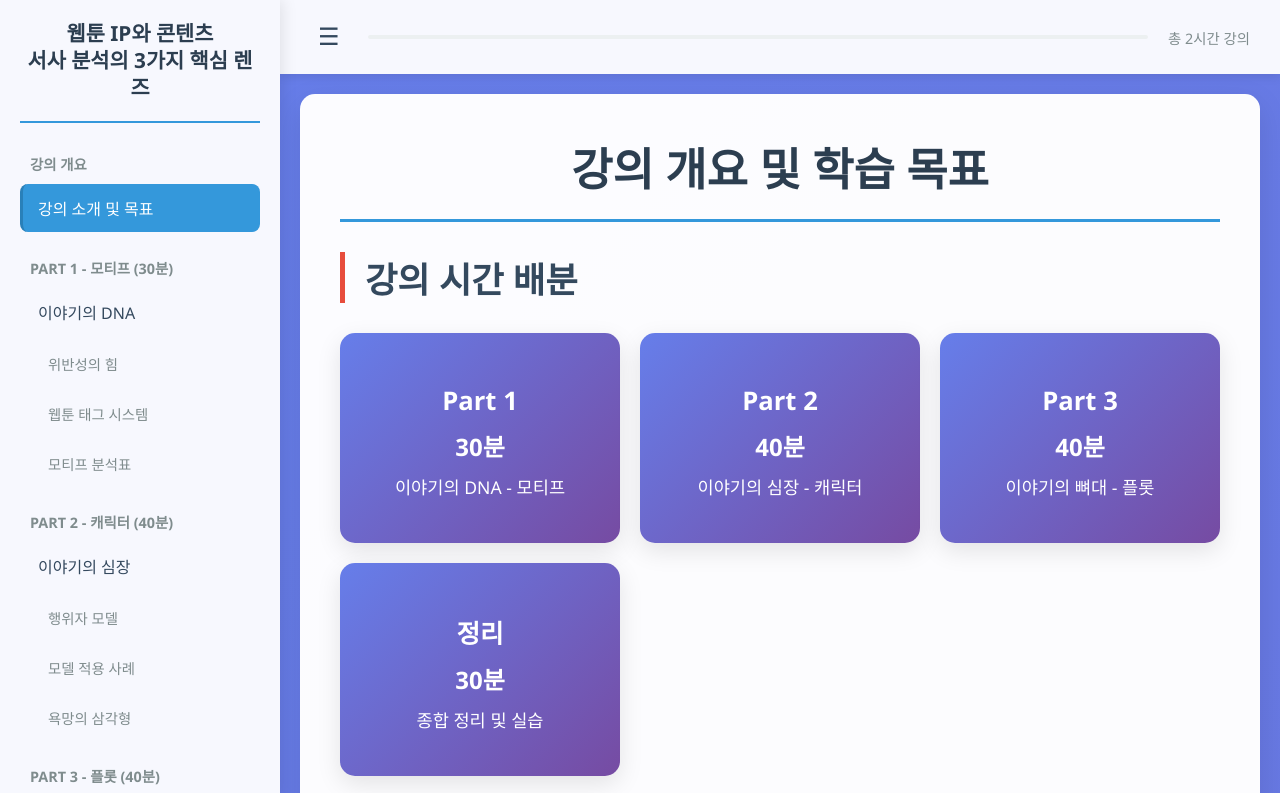
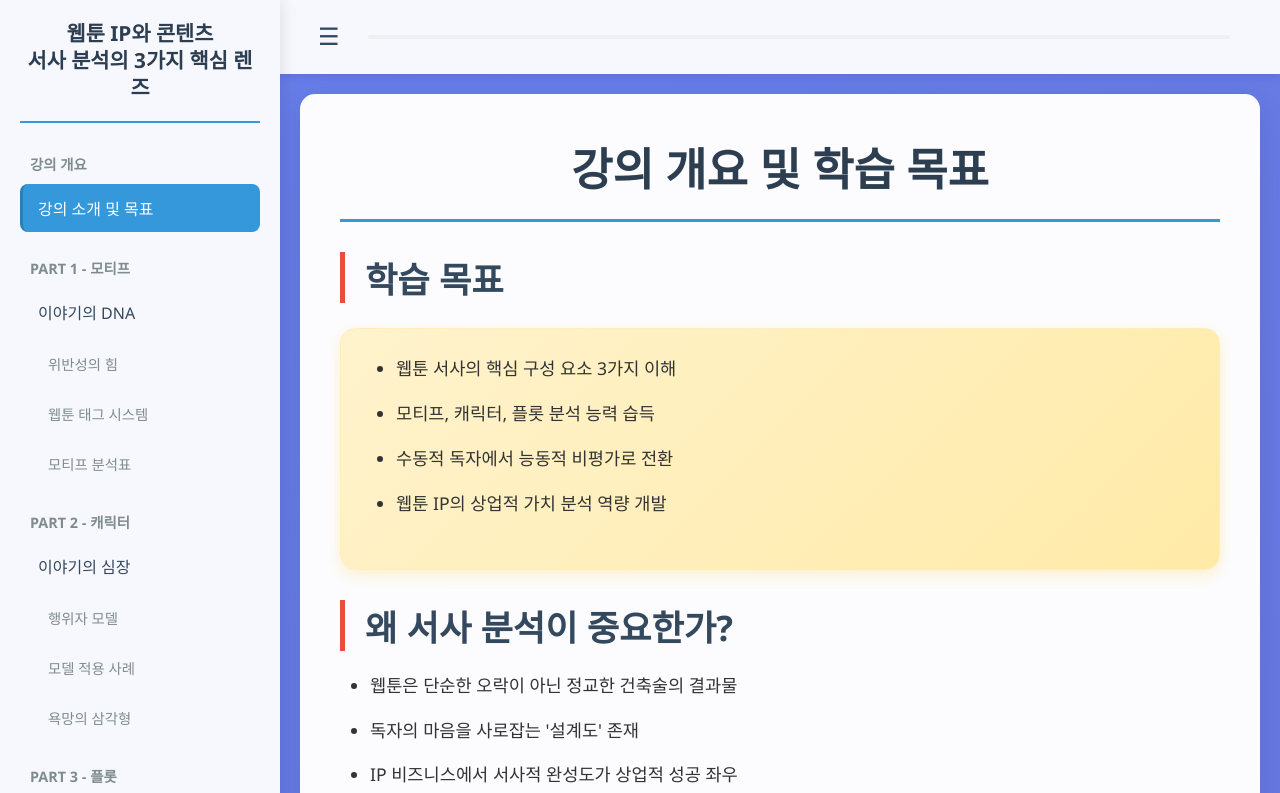
Before and after one commit to contents153/webtoonIP_0925, a plain HTML site: page index.html in a window 1280 px wide. Shown: the top 793 px of the page. Drawn offline with Linux system fonts and the light colour scheme.

Commit message:
index.html

```diff
--- a/index.html
+++ b/index.html
@@ -157,12 +157,6 @@
             border-radius: 2px;
         }
 
-        .lecture-time {
-            font-size: 0.9em;
-            color: #7f8c8d;
-            font-weight: 500;
-        }
-
         /* 섹션 스타일 */
         .section {
             padding: 40px;
@@ -205,34 +199,6 @@
         .section ul {
             padding-left: 30px;
             margin-bottom: 25px;
-        }
-
-        /* 시간 배분 카드 */
-        .time-cards {
-            display: grid;
-            grid-template-columns: repeat(auto-fit, minmax(250px, 1fr));
-            gap: 20px;
-            margin: 30px 0;
-        }
-
-        .time-card {
-            background: linear-gradient(135deg, #667eea, #764ba2);
-            color: white;
-            padding: 25px;
-            border-radius: 15px;
-            text-align: center;
-            box-shadow: 0 8px 25px rgba(0,0,0,0.1);
-        }
-
-        .time-card h3 {
-            color: white;
-            margin-bottom: 10px;
-        }
-
-        .time-card .duration {
-            font-size: 1.5em;
-            font-weight: bold;
-            margin-bottom: 10px;
         }
 
         /* 다이어그램 스타일 */
@@ -417,10 +383,6 @@
                 padding: 20px;
             }
 
-            .time-cards {
-                grid-template-columns: 1fr;
-            }
-
             .actant-model {
                 grid-template-columns: 1fr;
                 grid-template-rows: repeat(6, 1fr);
@@ -446,7 +408,6 @@
 </head>
 <body>
     <div class="container">
-        <!-- 사이드바 메뉴 -->
         <nav class="sidebar" id="sidebar">
             <div class="sidebar-header">
                 <h1>웹툰 IP와 콘텐츠<br>서사 분석의 3가지 핵심 렌즈</h1>
@@ -458,7 +419,7 @@
             </div>
 
             <div class="menu-group">
-                <div class="menu-group-title">Part 1 - 모티프 (30분)</div>
+                <div class="menu-group-title">Part 1 - 모티프</div>
                 <a href="#motif-intro" class="menu-item">이야기의 DNA</a>
                 <a href="#violation" class="menu-item sub-item">위반성의 힘</a>
                 <a href="#tags" class="menu-item sub-item">웹툰 태그 시스템</a>
@@ -466,7 +427,7 @@
             </div>
 
             <div class="menu-group">
-                <div class="menu-group-title">Part 2 - 캐릭터 (40분)</div>
+                <div class="menu-group-title">Part 2 - 캐릭터</div>
                 <a href="#character-intro" class="menu-item">이야기의 심장</a>
                 <a href="#actant-model" class="menu-item sub-item">행위자 모델</a>
                 <a href="#actant-example" class="menu-item sub-item">모델 적용 사례</a>
@@ -474,7 +435,7 @@
             </div>
 
             <div class="menu-group">
-                <div class="menu-group-title">Part 3 - 플롯 (40분)</div>
+                <div class="menu-group-title">Part 3 - 플롯</div>
                 <a href="#plot-intro" class="menu-item">이야기의 뼈대</a>
                 <a href="#hero-journey" class="menu-item sub-item">영웅의 여정</a>
                 <a href="#journey-example" class="menu-item sub-item">여정 적용 사례</a>
@@ -490,42 +451,15 @@
         </nav>
 
         <div class="main-content" id="mainContent">
-            <!-- 상단 헤더 -->
             <header class="top-header">
                 <button class="menu-toggle" id="menuToggle">☰</button>
                 <div class="progress-bar">
                     <div class="progress-fill" id="progressFill"></div>
                 </div>
-                <div class="lecture-time">총 2시간 강의</div>
             </header>
 
-            <!-- 강의 개요 -->
             <section class="section fade-in" id="overview">
                 <h1>강의 개요 및 학습 목표</h1>
-
-                <h2>강의 시간 배분</h2>
-                <div class="time-cards">
-                    <div class="time-card">
-                        <h3>Part 1</h3>
-                        <div class="duration">30분</div>
-                        <p>이야기의 DNA - 모티프</p>
-                    </div>
-                    <div class="time-card">
-                        <h3>Part 2</h3>
-                        <div class="duration">40분</div>
-                        <p>이야기의 심장 - 캐릭터</p>
-                    </div>
-                    <div class="time-card">
-                        <h3>Part 3</h3>
-                        <div class="duration">40분</div>
-                        <p>이야기의 뼈대 - 플롯</p>
-                    </div>
-                    <div class="time-card">
-                        <h3>정리</h3>
-                        <div class="duration">30분</div>
-                        <p>종합 정리 및 실습</p>
-                    </div>
-                </div>
 
                 <h2>학습 목표</h2>
                 <div class="highlight">
@@ -545,7 +479,6 @@
                 </ul>
             </section>
 
-            <!-- Part 1: 모티프 소개 -->
             <section class="section fade-in" id="motif-intro">
                 <h1>Part 1: 이야기의 DNA - 모티프</h1>
 
@@ -585,7 +518,6 @@
                 </table>
             </section>
 
-            <!-- 위반성 -->
             <section class="section fade-in" id="violation">
                 <h1>위반성(Violation): 모티프의 진짜 힘</h1>
 
@@ -623,7 +555,6 @@
                 </div>
             </section>
 
-            <!-- 웹툰 태그 -->
             <section class="section fade-in" id="tags">
                 <h1>현대적 모티프: 웹툰 태그 시스템</h1>
 
@@ -669,7 +600,6 @@
                 </div>
             </section>
 
-            <!-- 모티프 분석표 -->
             <section class="section fade-in" id="motif-table">
                 <h1>웹툰 핵심 모티프 분석표</h1>
 
@@ -713,7 +643,6 @@
                 </table>
             </section>
 
-            <!-- Part 2: 캐릭터 소개 -->
             <section class="section fade-in" id="character-intro">
                 <h1>Part 2: 이야기의 심장 - 캐릭터</h1>
 
@@ -748,7 +677,6 @@
                 </div>
             </section>
 
-            <!-- 행위자 모델 -->
             <section class="section fade-in" id="actant-model">
                 <h1>그레마스의 행위자 모델</h1>
 
@@ -775,7 +703,6 @@
                 </ul>
             </section>
 
-            <!-- 행위자 모델 적용 -->
             <section class="section fade-in" id="actant-example">
                 <h1>행위자 모델 적용: 전지적 독자 시점</h1>
 
@@ -824,7 +751,6 @@
                 </div>
             </section>
 
-            <!-- 욕망의 삼각형 -->
             <section class="section fade-in" id="desire-triangle">
                 <h1>르네 지라르의 욕망의 삼각형</h1>
 
@@ -858,7 +784,6 @@
                 <p>기우가 다혜에게 호감을 느끼는 것은 단순히 다혜의 매력 때문이 아니라, 부유한 대학생 민혁(중개자)의 삶을 동경하고 모방하려는 욕망의 투사</p>
             </section>
 
-            <!-- Part 3: 플롯 소개 -->
             <section class="section fade-in" id="plot-intro">
                 <h1>Part 3: 이야기의 뼈대 - 플롯</h1>
 
@@ -904,7 +829,6 @@
                 </div>
             </section>
 
-            <!-- 영웅의 여정 -->
             <section class="section fade-in" id="hero-journey">
                 <h1>조지프 캠벨의 영웅의 여정</h1>
 
@@ -950,7 +874,6 @@
                 </div>
             </section>
 
-            <!-- 영웅의 여정 적용 -->
             <section class="section fade-in" id="journey-example">
                 <h1>영웅의 여정 적용: 나 혼자만 레벨업</h1>
 
@@ -1004,7 +927,6 @@
                 </div>
             </section>
 
-            <!-- 중심 플롯과 보조 플롯 -->
             <section class="section fade-in" id="subplot">
                 <h1>중심 플롯과 보조 플롯의 직조술</h1>
 
@@ -1039,7 +961,6 @@
                 </div>
             </section>
 
-            <!-- 분석 체크리스트 -->
             <section class="section fade-in" id="checklist">
                 <h1>영웅의 여정 분석 체크리스트</h1>
 
@@ -1129,7 +1050,6 @@
                 </table>
             </section>
 
-            <!-- 종합 정리 -->
             <section class="section fade-in" id="conclusion">
                 <h1>종합 정리: 3가지 렌즈의 유기적 결합</h1>
 
@@ -1189,7 +1109,6 @@
                 </ul>
             </section>
 
-            <!-- 실습 과제 -->
             <section class="section fade-in" id="practice">
                 <h1>실습 과제 및 다음 단계</h1>
 
```
